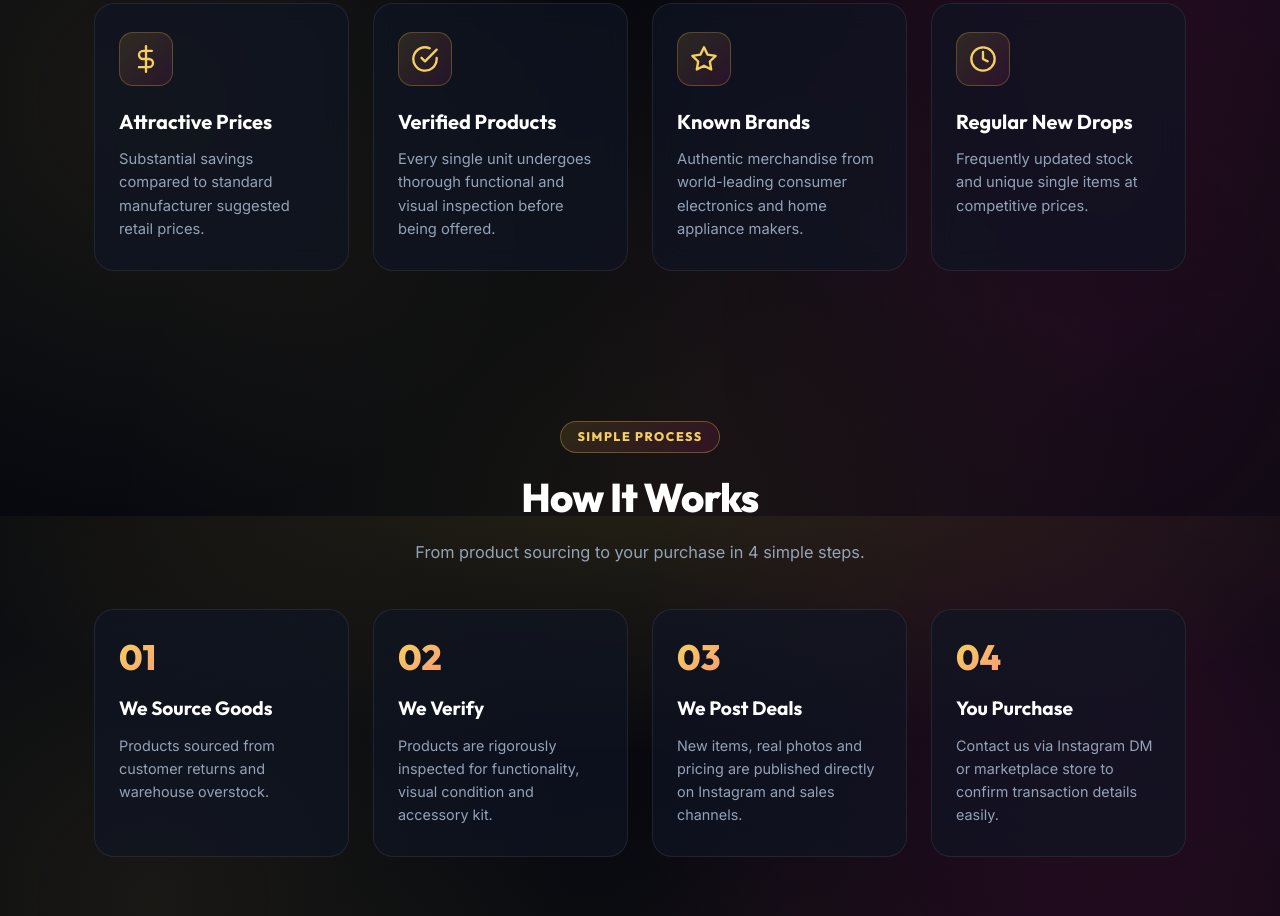
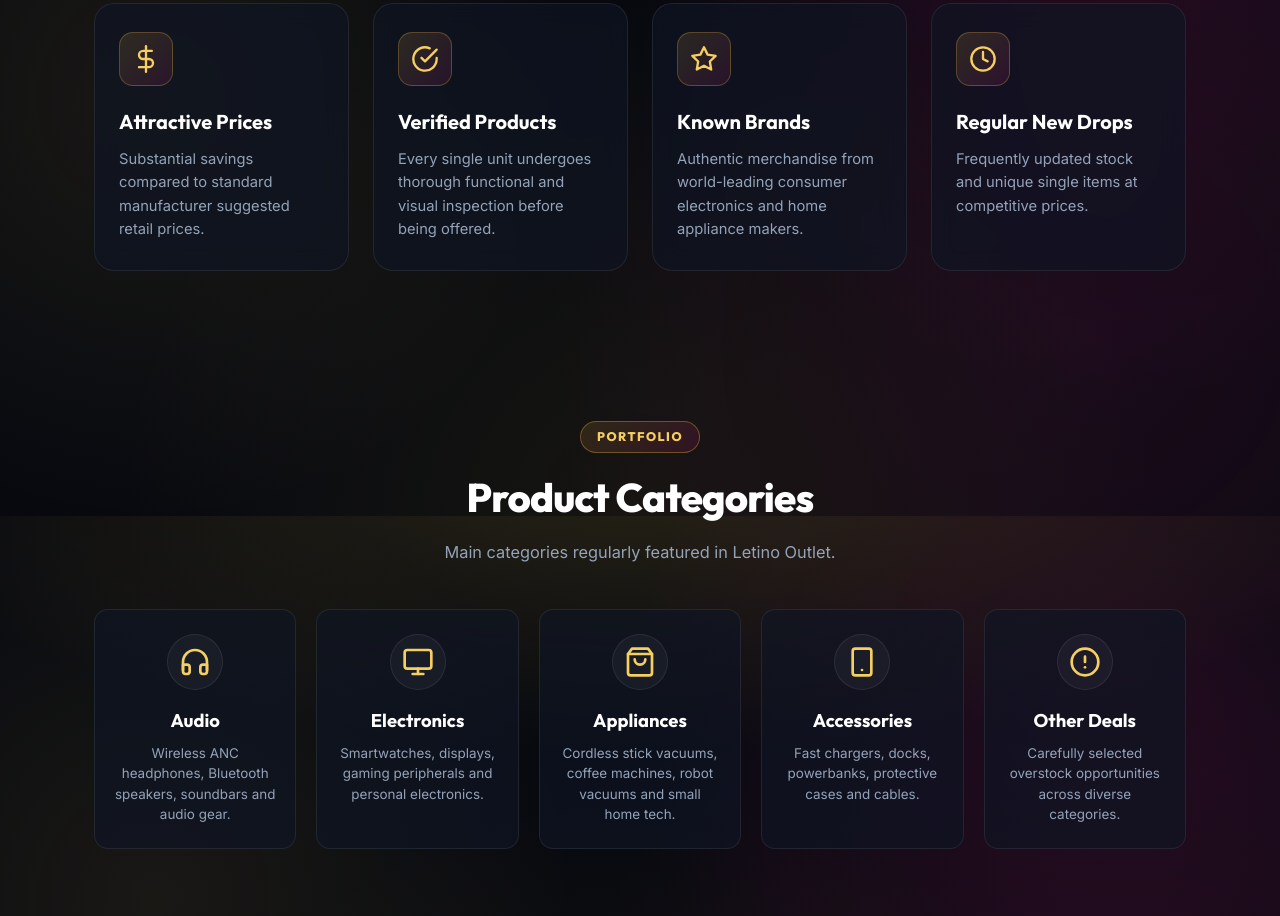
Before and after one commit to Gurberek2137/Zwroty, a plain HTML site: page index.html in a window 1280 px wide. Shown: the part 1884-2800 px from the top of the page. Drawn offline with Linux system fonts and the light colour scheme.

Commit message:
refactor: usuniecie sekcji Jak to dziala oraz powiazanych odnosnikow z nawigacji

```diff
--- a/index.html
+++ b/index.html
@@ -82,7 +82,6 @@
         <ul class="nav-links">
           <li><a href="#produkty" class="nav-link" data-i18n="nav_deals">Okazje</a></li>
           <li><a href="#dlaczego-letino" class="nav-link" data-i18n="nav_why">Dlaczego Letino?</a></li>
-          <li><a href="#jak-to-dziala" class="nav-link" data-i18n="nav_how">Jak to działa?</a></li>
           <li><a href="#kategorie" class="nav-link" data-i18n="nav_categories">Kategorie</a></li>
           <li><a href="#faq" class="nav-link" data-i18n="nav_faq">FAQ</a></li>
           <li><a href="#kontakt" class="nav-link" data-i18n="nav_contact">Kontakt</a></li>
@@ -173,7 +172,6 @@
       <nav class="mobile-nav-links">
         <a href="#produkty" class="mobile-nav-link" data-i18n="nav_deals">Okazje</a>
         <a href="#dlaczego-letino" class="mobile-nav-link" data-i18n="nav_why">Dlaczego Letino?</a>
-        <a href="#jak-to-dziala" class="mobile-nav-link" data-i18n="nav_how">Jak to działa?</a>
         <a href="#kategorie" class="mobile-nav-link" data-i18n="nav_categories">Kategorie</a>
         <a href="#faq" class="mobile-nav-link" data-i18n="nav_faq">FAQ</a>
         <a href="#kontakt" class="mobile-nav-link" data-i18n="nav_contact">Kontakt</a>
@@ -453,55 +451,6 @@
             <h3 class="feature-title" data-i18n="why_4_title">Regularnie nowe okazje</h3>
             <p class="feature-desc" data-i18n="why_4_desc">
               Dynamicznie zmieniający się asortyment i unikalne pojedyncze egzemplarze w atrakcyjnych cenach.
-            </p>
-          </div>
-        </div>
-      </div>
-    </section>
-
-    <!-- SEKCJA: JAK TO DZIAŁA? -->
-    <section class="process-section" id="jak-to-dziala">
-      <div class="container">
-        <div class="section-title-wrap">
-          <span class="section-badge" data-i18n="how_badge">PROSTY PROCES</span>
-          <h2 class="section-heading" data-i18n="how_heading">Jak to działa?</h2>
-          <p class="section-subtext" data-i18n="how_subtext">Od pozyskania produktu po zakup w 4 prostych krokach.</p>
-        </div>
-
-        <div class="process-grid">
-          <!-- Krok 1 -->
-          <div class="process-step">
-            <div class="process-num">01</div>
-            <h3 class="process-step-title" data-i18n="how_1_title">Pozyskujemy produkty</h3>
-            <p class="process-step-desc" data-i18n="how_1_desc">
-              Produkty pochodzące ze zwrotów konsumenckich oraz nadwyżek magazynowych.
-            </p>
-          </div>
-
-          <!-- Krok 2 -->
-          <div class="process-step">
-            <div class="process-num">02</div>
-            <h3 class="process-step-title" data-i18n="how_2_title">Weryfikujemy</h3>
-            <p class="process-step-desc" data-i18n="how_2_desc">
-              Produkty są sprawdzane przed sprzedażą pod kątem stanu technicznego, działania i kompletności.
-            </p>
-          </div>
-
-          <!-- Krok 3 -->
-          <div class="process-step">
-            <div class="process-num">03</div>
-            <h3 class="process-step-title" data-i18n="how_3_title">Publikujemy okazje</h3>
-            <p class="process-step-desc" data-i18n="how_3_desc">
-              Aktualne produkty i okazje pojawiają się na bieżąco na naszym profilu Instagram oraz platformach sprzedaży.
-            </p>
-          </div>
-
-          <!-- Krok 4 -->
-          <div class="process-step">
-            <div class="process-num">04</div>
-            <h3 class="process-step-title" data-i18n="how_4_title">Kupujesz</h3>
-            <p class="process-step-desc" data-i18n="how_4_desc">
-              Klient kontaktuje się z Letino Outlet przez DM lub platformę handlową i wygodnie ustala szczegóły zakupu.
             </p>
           </div>
         </div>
@@ -795,7 +744,6 @@
           <ul class="footer-nav-list">
             <li><a href="#produkty" data-i18n="nav_deals">Aktualne Okazje</a></li>
             <li><a href="#dlaczego-letino" data-i18n="nav_why">Dlaczego Letino?</a></li>
-            <li><a href="#jak-to-dziala" data-i18n="nav_how">Jak to działa?</a></li>
             <li><a href="#kategorie" data-i18n="nav_categories">Kategorie</a></li>
             <li><a href="#faq" data-i18n="nav_faq">FAQ</a></li>
             <li><a href="#kontakt" data-i18n="nav_contact">Kontakt</a></li>
```
Also changed, not shown: 1 other file.
